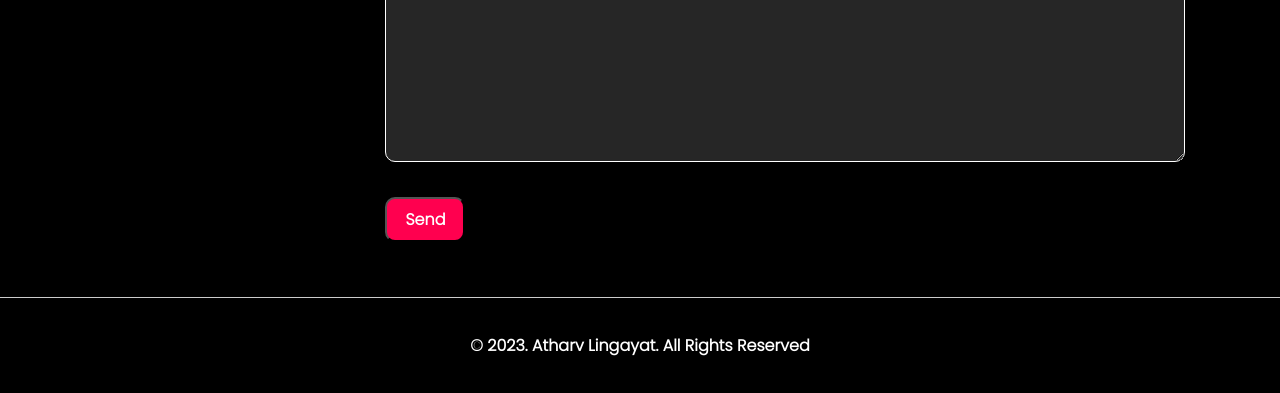
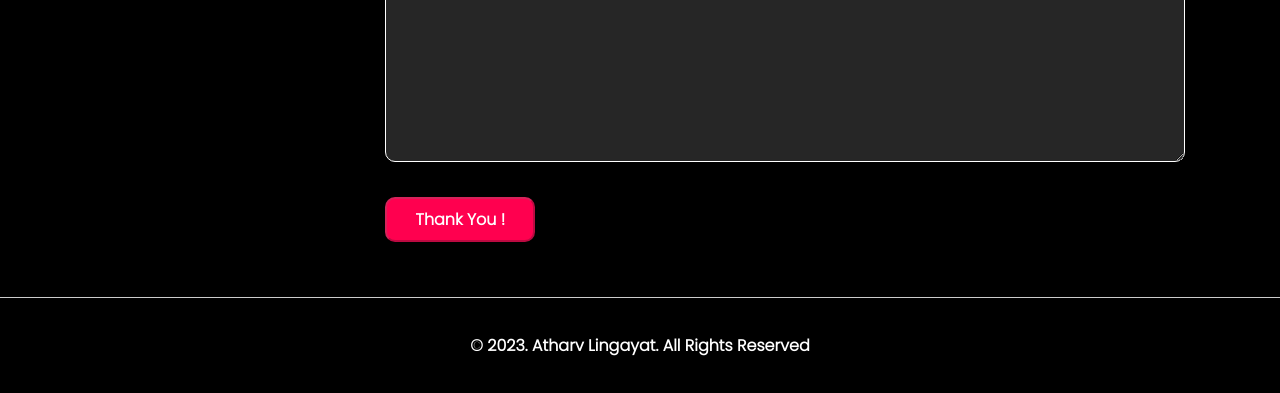
Before and after one commit to atharv2608/my-portfolio, a plain HTML site: page index.html in a window 1280 px wide. Both pictures are taken after typing "Sample", "name@example.com", "Sample" into the empty fields and a click on the button "Send". Shown: the part 3767-4160 px from the top of the page. Drawn offline with nearby package versions, Linux system fonts and the light colour scheme; no server answers.

Commit message:
Submit button click actions changed

```diff
--- a/scripts/script.js
+++ b/scripts/script.js
@@ -59,16 +59,20 @@ window.addEventListener('scroll', () => {
 //Google sheets
 const scriptURL = 'https://script.google.com/macros/s/AKfycbxiRwndeHZy5Ltr6-De8gN8iSeXP2bD9XAFGGJr7h3lB2ZiwOigbFNMdD-04JcGlhtb/exec'
 const form = document.forms['submit-to-google-sheet']
-
+let button = document.getElementById("send-button");
 form.addEventListener('submit', e => {
   document.getElementById("name").value = "";
   document.getElementById("email").value = "";
   document.getElementById("message").value = "";
+  button.textContent = "Thank You !"
+  button.disabled = true;
+  setTimeout(() => {
+    button.textContent = "Send"
+    button.disabled = false;
+  }, 3000);
   e.preventDefault()
   fetch(scriptURL, { method: 'POST', body: new FormData(form) })
     .then(response => {
-      alert('Form Submitted Sucessfully')
-
     })
     .catch(error => console.error('Error!', error.message))
 })
--- a/styles/index.css
+++ b/styles/index.css
@@ -447,7 +447,7 @@ html {
     color: var(--text-color);
     font-size: 16px;
     border-radius: 10px;
-    width: 80px;
+    width: 150px;
     margin-top: 35px;
     margin-bottom: 45px;
 }
```
